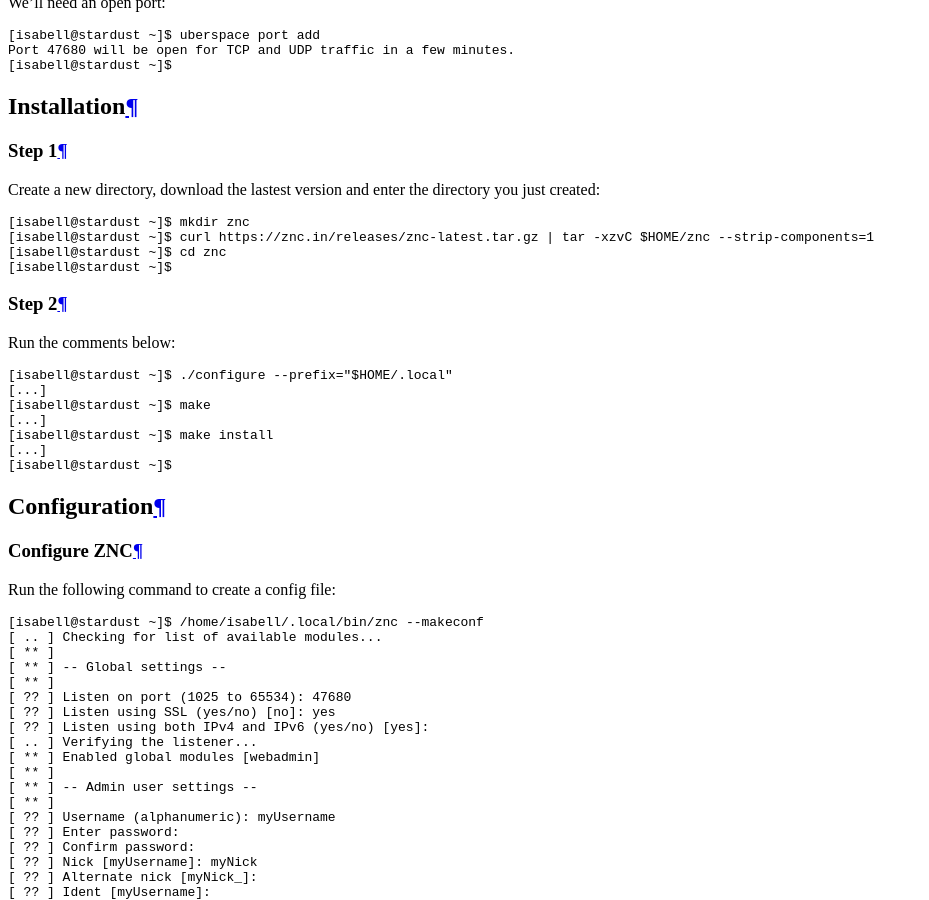
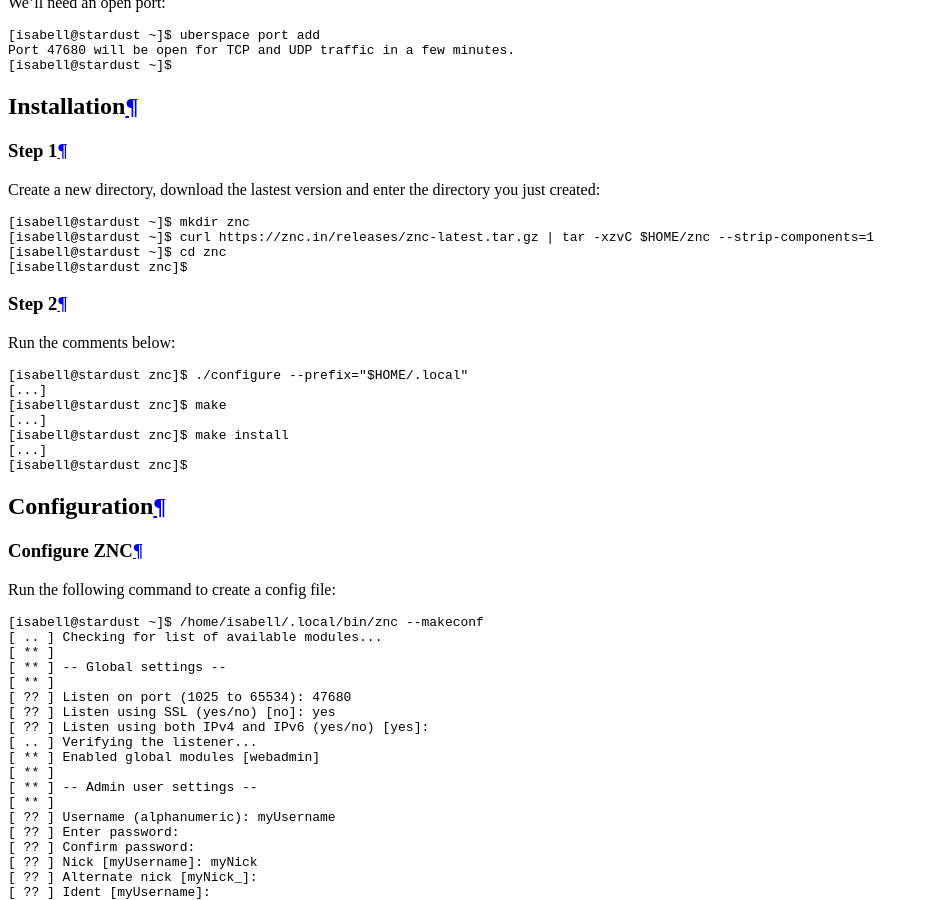
Before and after one commit to Uberspace/lab, a Sphinx documentation site: the page built from source/guide_znc.rst, in a window 1280 px wide and 900 px high, scrolled down 2634 px. Shown: the whole window, without its empty margins (0-929 px from the left). Built offline with Sphinx 7.4.7 and the Read the Docs theme 2.0.0, drawn with Linux system fonts in a browser that asks for light colours.

Commit message:
fix the path

```diff
--- a/source/guide_znc.rst
+++ b/source/guide_znc.rst
@@ -50,7 +50,7 @@
  [isabell@stardust ~]$ mkdir znc
  [isabell@stardust ~]$ curl https://znc.in/releases/znc-latest.tar.gz | tar -xzvC $HOME/znc --strip-components=1
  [isabell@stardust ~]$ cd znc
- [isabell@stardust ~]$
+ [isabell@stardust znc]$
 
 Step 2
 ------
@@ -58,13 +58,13 @@
 
 ::
 
- [isabell@stardust ~]$ ./configure --prefix="$HOME/.local"
+ [isabell@stardust znc]$ ./configure --prefix="$HOME/.local"
  [...]
- [isabell@stardust ~]$ make
+ [isabell@stardust znc]$ make
  [...]
- [isabell@stardust ~]$ make install
+ [isabell@stardust znc]$ make install
  [...]
- [isabell@stardust ~]$
+ [isabell@stardust znc]$
 
 Configuration
 =============
```
